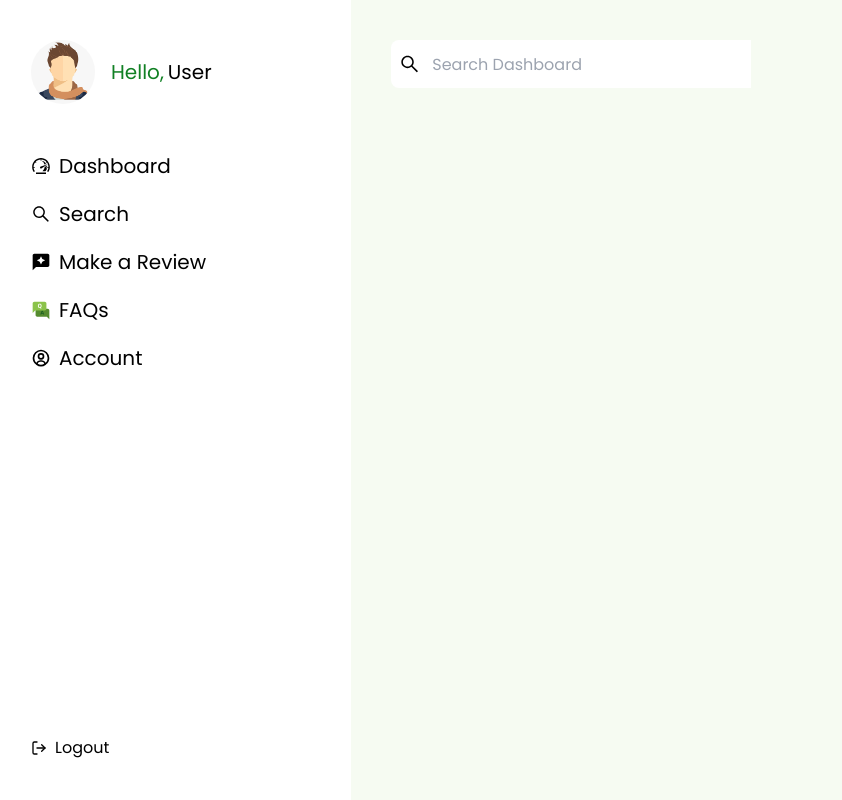
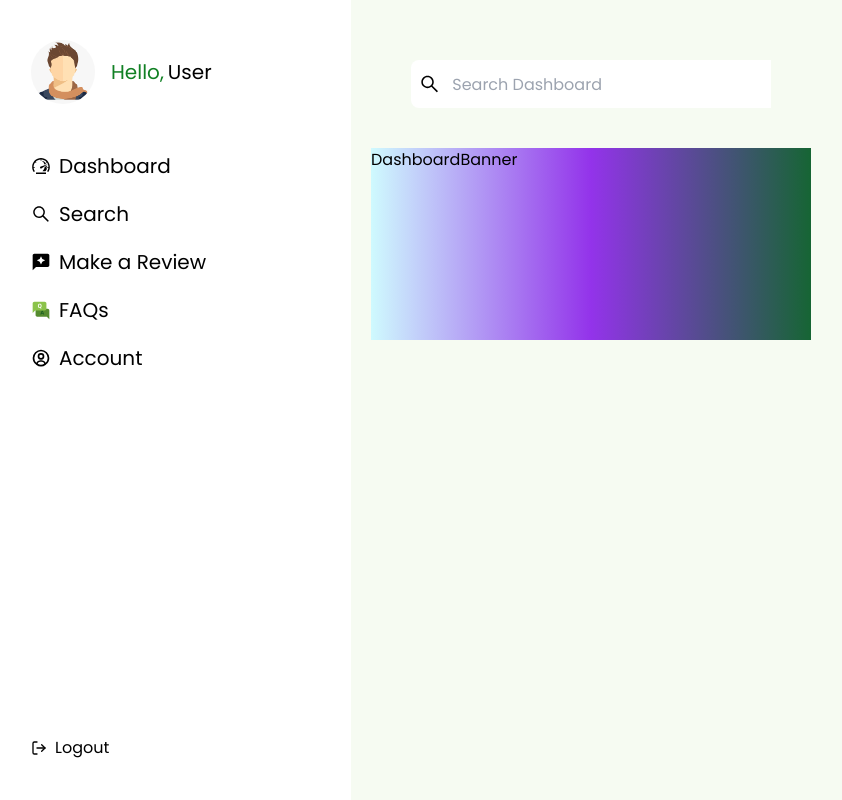
Before and after one commit to mog-rn/eGarage, a Next.js app in the folder web-client/: page /dashboard in a window 1280 px wide. Shown: the whole page, without its empty margins (9-851 px from the left). Built offline with nearby package versions, Linux system fonts and the light colour scheme.

Commit message:
Working on the dashboard banner

```diff
--- /dev/null
+++ b/web-client/components/DashboardBanner.jsx
@@ -0,0 +1,9 @@
+import React from 'react'
+
+const DashboardBanner = () => {
+  return (
+    <div className='h-48 bg-gradient-to-r from-cyan-100 via-purple-600 to-green-800'>DashboardBanner</div>
+  )
+}
+
+export default DashboardBanner
--- a/web-client/pages/dashboard.js
+++ b/web-client/pages/dashboard.js
@@ -1,4 +1,5 @@
 import React from "react";
+import DashboardBanner from "../components/DashboardBanner";
 import DashboardSearch from "../components/DashboardSearch";
 import SideBar from "../components/reusables/SideBar";
 import UserView from "../components/UserView";
@@ -8,9 +9,11 @@ const Dashboard = () => {
     <div className="flex bg-[#F6FBF2] h-screen">
       <SideBar />
 
-      <div>
+      <div className="p-5">
         <DashboardSearch />
+        <DashboardBanner />
       </div>
+
     </div>
   );
 };
```
